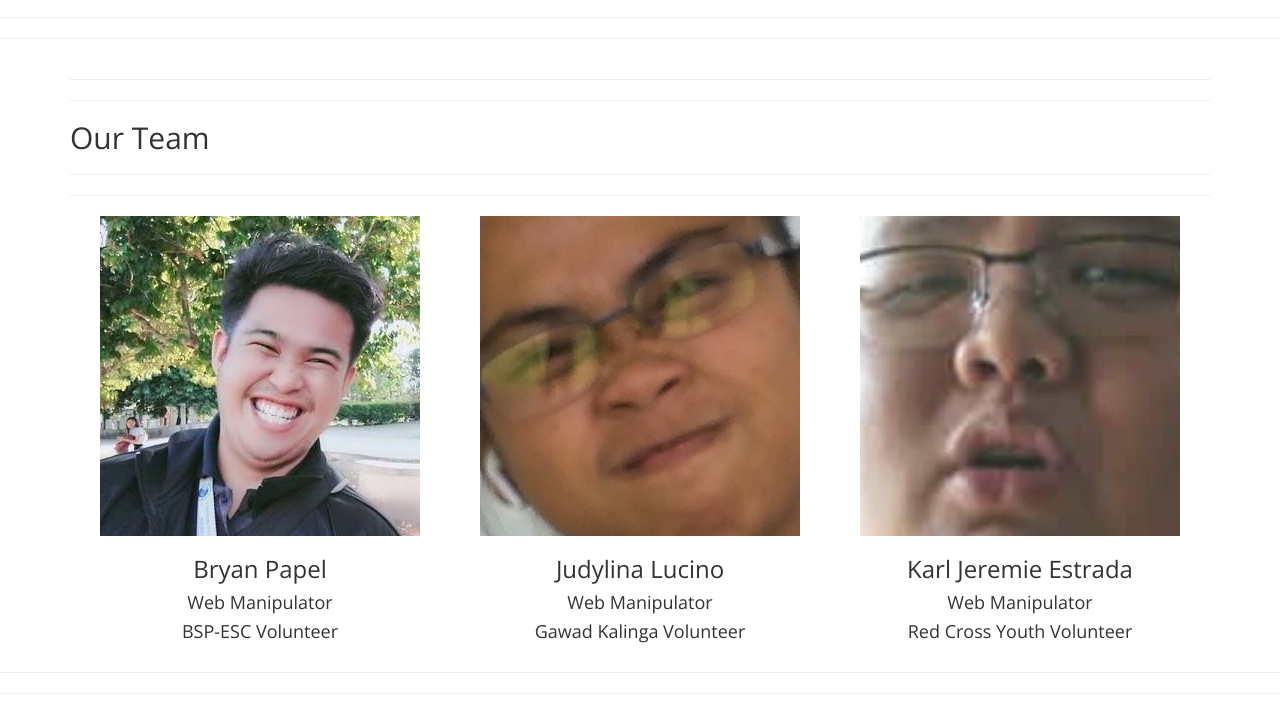
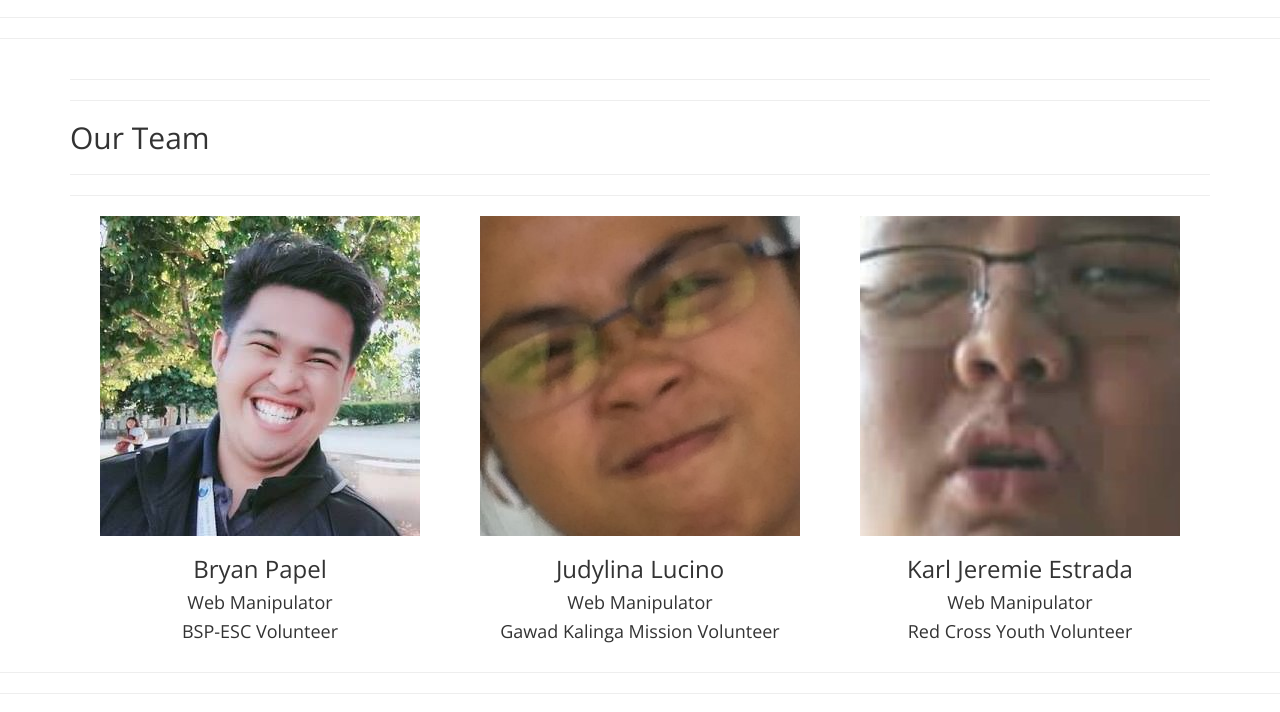
Before and after one commit to JLMaVen/Client_Server-Final_Project, a plain HTML site: page portfolio.html in a window 1280 px wide. Shown: the part 2137-2849 px from the top of the page. Drawn offline with nearby package versions, Linux system fonts and the light colour scheme.

Commit message:
Update portfolio.html

```diff
--- a/portfolio.html
+++ b/portfolio.html
@@ -460,7 +460,7 @@
           <img src="images/services/10.1.jpg" alt="">
           <h3>Judylina Lucino</h3>
           <h4>Web Manipulator</h4>
-          <h4>Gawad Kalinga Volunteer</h4>
+          <h4>Gawad Kalinga Mission Volunteer</h4>
         </div>
 <!-- =======================================================
       Karl Jeremie Estrada
```
